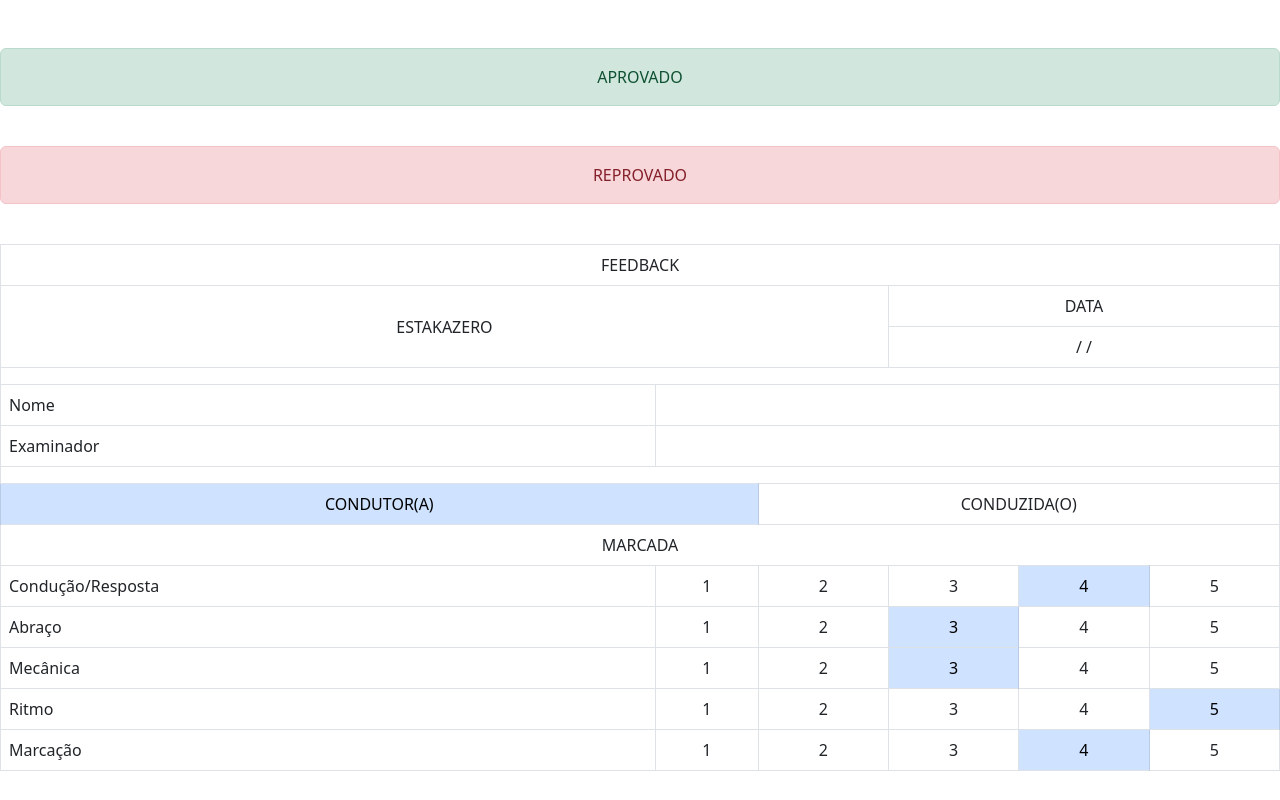
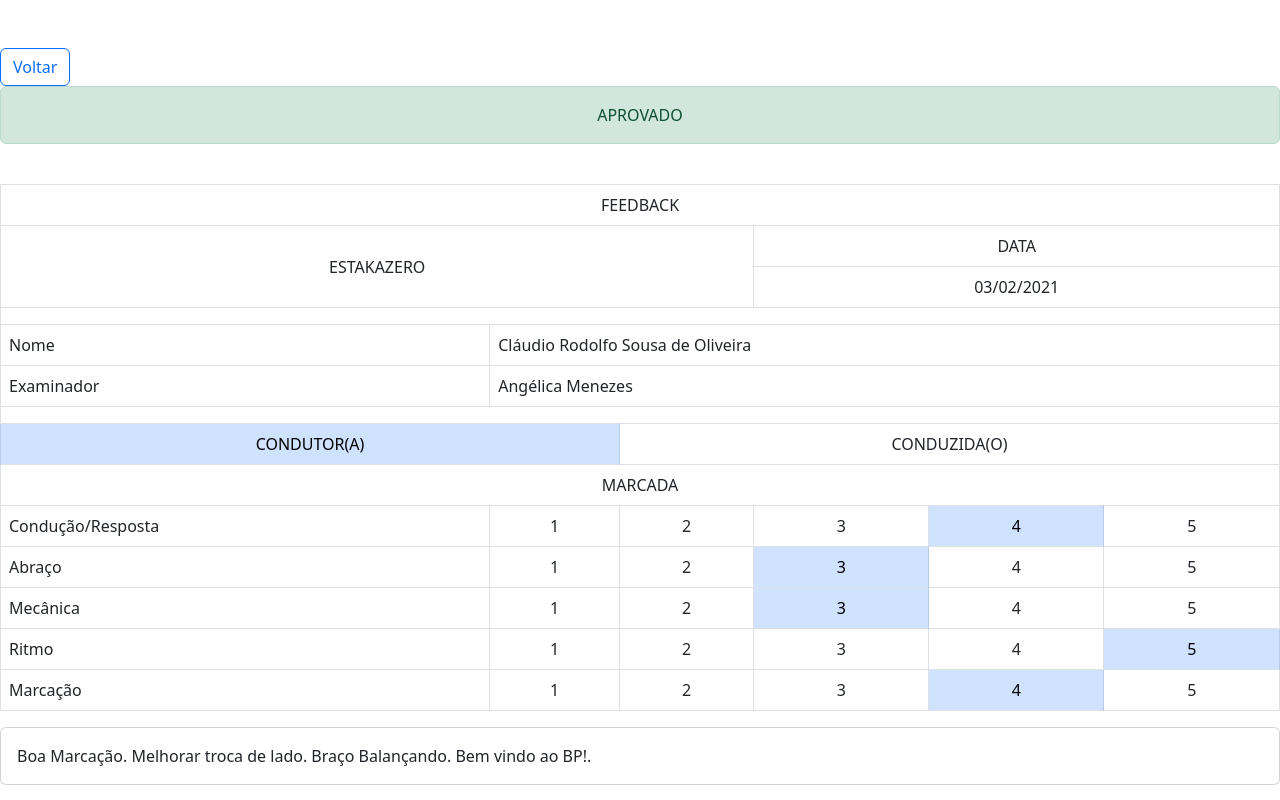
Before and after one commit to claudiorodolfo/aconchego, a PHP site: page /avaliacao/mostraravaliacao.php in a window 1280 px wide. Run offline with PHP 8.4, Linux system fonts and the light colour scheme.

Commit message:
Pequenas Correcoes

```diff
--- a/visao/avaliacao/mostraravaliacao.php
+++ b/visao/avaliacao/mostraravaliacao.php
@@ -13,14 +13,16 @@
     <title>Opções de Gestão</title>
   </head>
   <body>
-    <br><br>
+  <br><br>
+  <a class="btn btn-outline-primary" href="#">Voltar</a>
+    <br>
     <div style="text-align: center" class="alert alert-success" role="alert">
         APROVADO
       </div>
-      <br>
+     <!-- <br>
       <div style="text-align: center" class="alert alert-danger" role="alert">
         REPROVADO
-      </div>
+      </div>-->
       <br>
     <table class="table table-bordered align-middle">
         <tr>
@@ -31,18 +33,18 @@
             <td style="text-align: center" colspan="3">DATA</td>
         </tr>
         <tr>
-            <td style="text-align: center" colspan="3">  /  /  </td>
+            <td style="text-align: center" colspan="3">03/02/2021</td>
         </tr>
         <tr>
             <td colspan="8"></td>
         </tr>
         <tr>
             <td colspan="2">Nome</td>
-            <td colspan="6"></td>
+            <td colspan="6">Cláudio Rodolfo Sousa de Oliveira</td>
         </tr>
         <tr>
             <td colspan="2">Examinador</td>
-            <td colspan="6"></td>
+            <td colspan="6">Angélica Menezes</td>
         </tr>
         <tr>
             <td colspan="8"></td>
@@ -95,5 +97,12 @@
             <td style="text-align: center">5</td>
         </tr>
     </table>
+    <div class="card">
+      <div class="card-body">
+        <p class="card-text">
+            Boa Marcação. Melhorar troca de lado. Braço Balançando. Bem vindo ao BP!.
+        </p>
+      </div>
+    </div>
   </body>
 </html>
--- a/visao/usuario/mostrardetalhe.php
+++ b/visao/usuario/mostrardetalhe.php
@@ -24,6 +24,7 @@
         $item = unserialize($_SESSION['usuario']);
         //session_destroy();
       ?>
+      <br>
       <a class="btn btn-outline-primary" href="mostrartodos.php">Voltar</a>
       <br><br>
       <table class='table table-striped table-bordered'>
--- a/visao/usuario/mostrartodos.php
+++ b/visao/usuario/mostrartodos.php
@@ -22,7 +22,7 @@
         if ($user->getTipo() === "Admin")  { //posso mostrar a página
     ?>
     <div class="container">
-    <br><br>
+    <br>
     <a class="btn btn-outline-primary" href="editar.php">Novo Usuário</a>
     <br><br>
     <table class='table table-striped table-bordered'>
```
